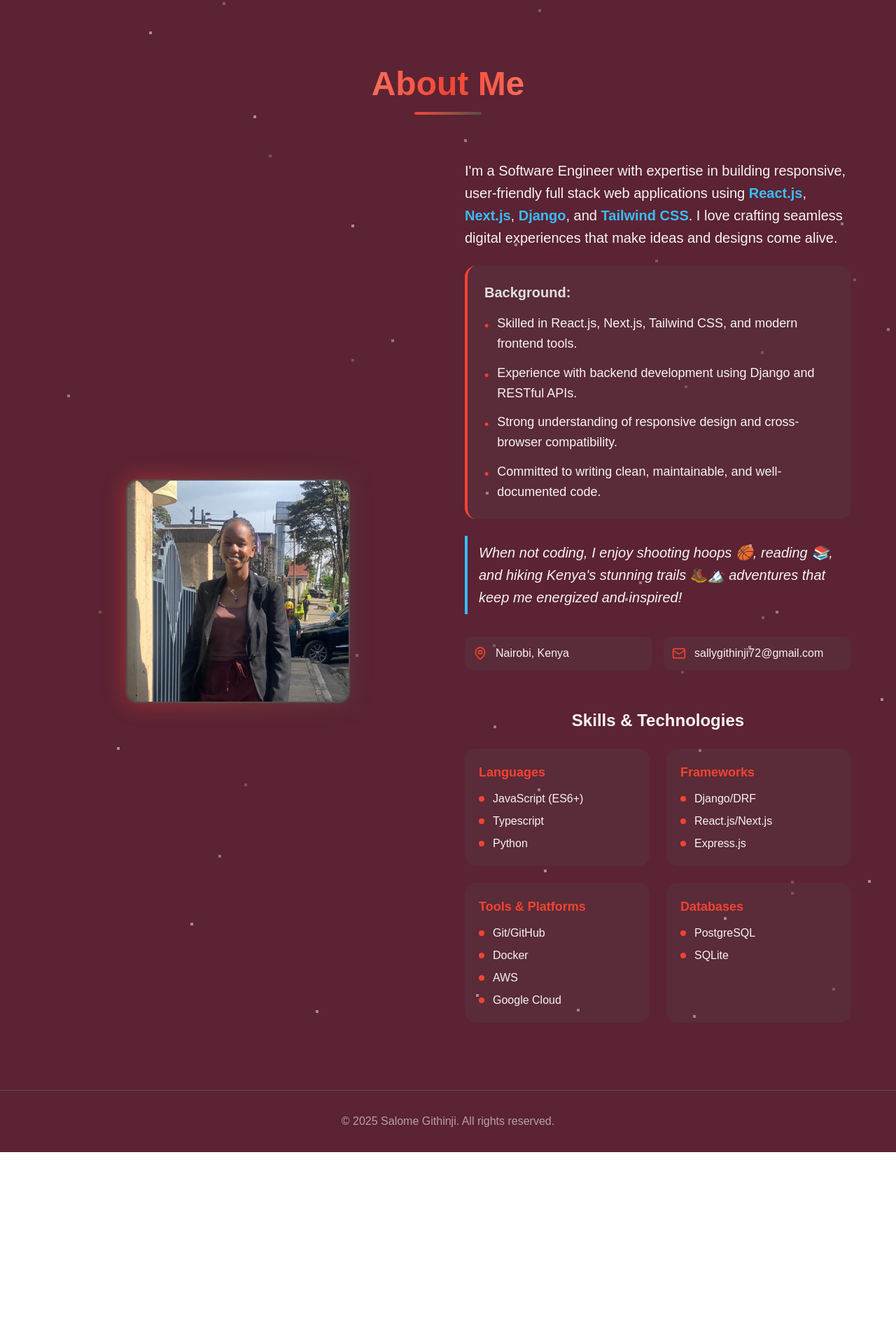
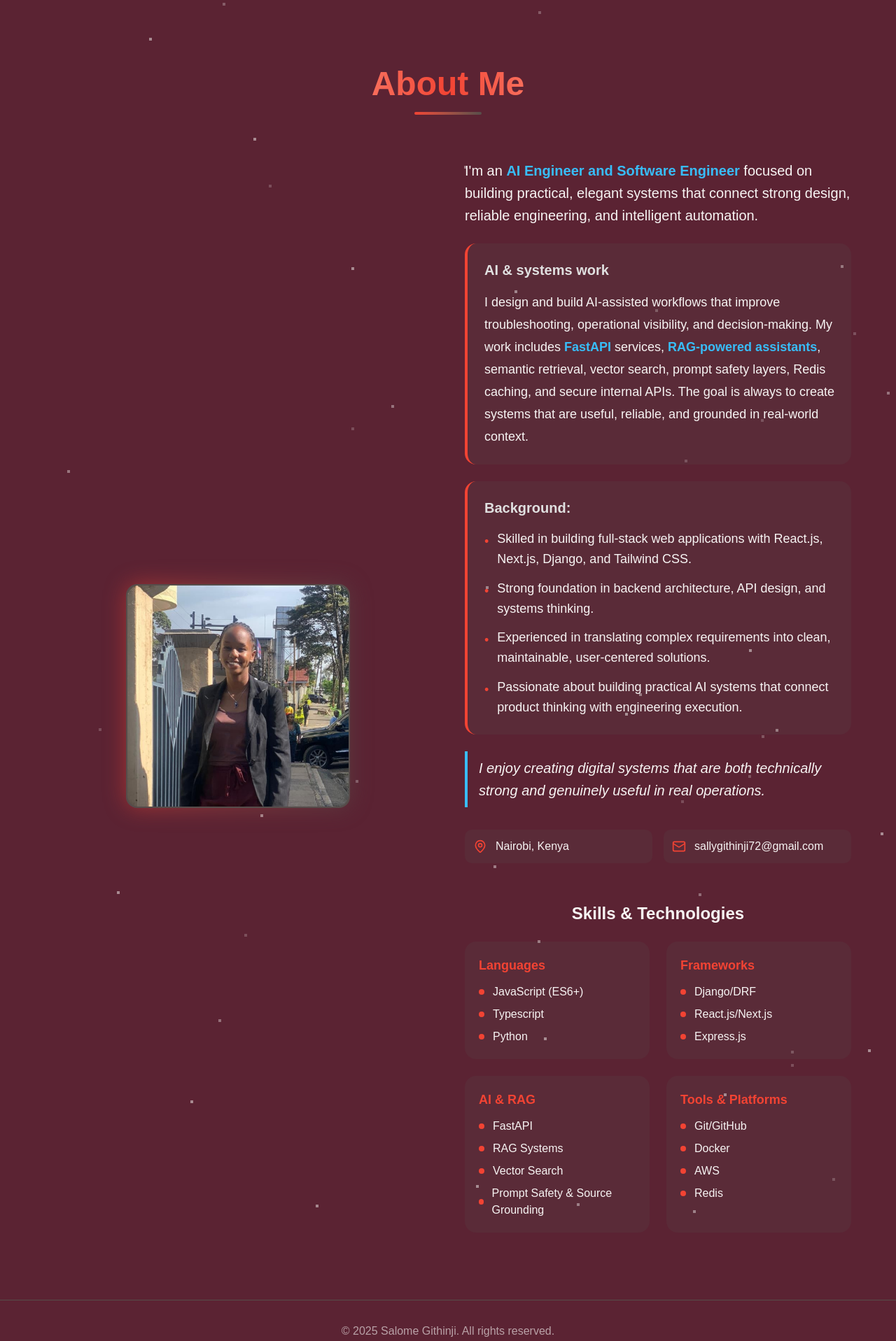
Before and after one commit to Salomegit/portfolio, a Next.js app: page / in a window 1280 px wide. Shown: the part 880-2797 px from the top of the page at 70% size. Before the commit the page ends 2527 px from the top, so only its background shows below. Built offline with nearby package versions, Linux system fonts and the light colour scheme.

Commit message:
new ai changes

```diff
--- a/pages/index.tsx
+++ b/pages/index.tsx
@@ -141,10 +141,9 @@ const HeroSection = () => (
       ))}
     </div>
 
-    <div className="text-center z-10 px-6">
-      {/* Animated Name */}
+    <div className="relative z-10 px-6 w-full max-w-4xl text-center">
       <motion.h1
-        className="text-6xl md:text-8xl font-bold text-[#F7F4F3] mb-4"
+        className="text-5xl md:text-7xl font-bold text-[#F7F4F3] mb-4"
         initial={{ y: 80, opacity: 0 }}
         animate={{ y: 0, opacity: 1 }}
         transition={{ duration: 0.8, ease: "easeOut" }}
@@ -152,33 +151,21 @@ const HeroSection = () => (
         Salome Githinji
       </motion.h1>
 
-      {/* Animated Subtitle */}
       <motion.p
         className="text-xl md:text-2xl text-[#d49d8b] mb-8 max-w-2xl mx-auto"
         initial={{ y: 40, opacity: 0 }}
         animate={{ y: 0, opacity: 1 }}
         transition={{ delay: 0.3, duration: 0.8, ease: "easeOut" }}
       >
-        Building digital solutions that transform ideas into reality
+        AI Engineer & Software Engineer
       </motion.p>
 
-      {/* Animated Buttons */}
       <motion.div
         className="flex justify-center space-x-4"
         initial={{ opacity: 0 }}
         animate={{ opacity: 1 }}
         transition={{ delay: 0.6, duration: 0.8 }}
       >
-        {/* <a
-          href="https://rxresu.me/sallygithinji72/salome-githinji-swe-cv"
-          target="_blank"
-          rel="noopener noreferrer"
-          className="bg-[#F24333] text-[#F7F4F3] px-8 py-3 rounded-lg font-medium hover:bg-opacity-90 transition-all"
-        >
-          View Resume
-        </a> */}
-
-        {/* Contact Me Button */}
         <a
           href="mailto:githinjisalome72@gmail.com"
           className="border border-[#F24333] text-[#F24333] px-8 py-3 rounded-lg font-medium hover:bg-[#F24333] hover:text-[#F7F4F3] transition-all"
@@ -233,13 +220,17 @@ const AboutSection = () => (
           <div className="text-[#F7F4F3] text-lg leading-relaxed space-y-6">
             {/* Intro paragraph */}
             <p className="text-xl leading-8">
-              I&apos;m a Software Engineer with expertise in building responsive, user-friendly full stack web applications using
-              <span className="font-semibold text-[#38bdf8]"> React.js</span>,
-              <span className="font-semibold text-[#38bdf8]"> Next.js</span>,
-              <span className="font-semibold text-[#38bdf8]"> Django</span>, and
-              <span className="font-semibold text-[#38bdf8]"> Tailwind CSS</span>.
-              I love crafting seamless digital experiences that make ideas and designs come alive.
+              I&apos;m an <span className="font-semibold text-[#38bdf8]">AI Engineer and Software Engineer</span> focused on building practical, elegant systems that connect strong design, reliable engineering, and intelligent automation.
             </p>
+
+            <div className="bg-[#564D4A]/20 p-6 rounded-2xl border-l-4 border-[#F24333]">
+              <h2 className="text-xl font-bold mb-4 text-[#E0E0E0]">AI & systems work</h2>
+              <p className="text-[#F7F4F3] leading-8">
+                I design and build AI-assisted workflows that improve troubleshooting, operational visibility, and decision-making.
+                My work includes <span className="font-semibold text-[#38bdf8]">FastAPI</span> services, <span className="font-semibold text-[#38bdf8]">RAG-powered assistants</span>, semantic retrieval, vector search, prompt safety layers, Redis caching, and secure internal APIs.
+                The goal is always to create systems that are useful, reliable, and grounded in real-world context.
+              </p>
+            </div>
 
             {/* Background section */}
             <div className="bg-[#564D4A]/20 p-6 rounded-2xl border-l-4 border-[#F24333]">
@@ -247,27 +238,26 @@ const AboutSection = () => (
               <ul className="space-y-3">
                 <li className="flex items-start">
                   <span className="text-[#F24333] mr-3 mt-1">•</span>
-                  Skilled in React.js, Next.js, Tailwind CSS, and modern frontend tools.
+                  Skilled in building full-stack web applications with React.js, Next.js, Django, and Tailwind CSS.
                 </li>
                 <li className="flex items-start">
                   <span className="text-[#F24333] mr-3 mt-1">•</span>
-                  Experience with backend development using Django and RESTful APIs.
+                  Strong foundation in backend architecture, API design, and systems thinking.
                 </li>
                 <li className="flex items-start">
                   <span className="text-[#F24333] mr-3 mt-1">•</span>
-                  Strong understanding of responsive design and cross-browser compatibility.
+                  Experienced in translating complex requirements into clean, maintainable, user-centered solutions.
                 </li>
                 <li className="flex items-start">
                   <span className="text-[#F24333] mr-3 mt-1">•</span>
-                  Committed to writing clean, maintainable, and well-documented code.
+                  Passionate about building practical AI systems that connect product thinking with engineering execution.
                 </li>
               </ul>
             </div>
 
             {/* Closing paragraph */}
             <p className="text-xl leading-8 italic border-l-4 border-[#38bdf8] pl-4 py-2">
-              When not coding, I enjoy shooting hoops 🏀, reading 📚, and hiking Kenya&apos;s stunning trails 🥾🏔️
-              adventures that keep me energized and inspired!
+              I enjoy creating digital systems that are both technically strong and genuinely useful in real operations.
             </p>
           </div>
 
@@ -323,6 +313,27 @@ const AboutSection = () => (
                 </ul>
               </div>
               <div className="bg-[#564D4A]/20 p-5 rounded-2xl hover:bg-[#564D4A]/30 transition-all duration-300">
+                <h4 className="text-[#F24333] font-semibold mb-3 text-lg">AI & RAG</h4>
+                <ul className="text-[#F7F4F3] space-y-2">
+                  <li className="flex items-center">
+                    <span className="w-2 h-2 bg-[#F24333] rounded-full mr-3"></span>
+                    FastAPI
+                  </li>
+                  <li className="flex items-center">
+                    <span className="w-2 h-2 bg-[#F24333] rounded-full mr-3"></span>
+                    RAG Systems
+                  </li>
+                  <li className="flex items-center">
+                    <span className="w-2 h-2 bg-[#F24333] rounded-full mr-3"></span>
+                    Vector Search
+                  </li>
+                  <li className="flex items-center">
+                    <span className="w-2 h-2 bg-[#F24333] rounded-full mr-3"></span>
+                    Prompt Safety & Source Grounding
+                  </li>
+                </ul>
+              </div>
+              <div className="bg-[#564D4A]/20 p-5 rounded-2xl hover:bg-[#564D4A]/30 transition-all duration-300">
                 <h4 className="text-[#F24333] font-semibold mb-3 text-lg">Tools & Platforms</h4>
                 <ul className="text-[#F7F4F3] space-y-2">
                   <li className="flex items-center">
@@ -339,20 +350,7 @@ const AboutSection = () => (
                   </li>
                   <li className="flex items-center">
                     <span className="w-2 h-2 bg-[#F24333] rounded-full mr-3"></span>
-                    Google Cloud
-                  </li>
-                </ul>
-              </div>
-              <div className="bg-[#564D4A]/20 p-5 rounded-2xl hover:bg-[#564D4A]/30 transition-all duration-300">
-                <h4 className="text-[#F24333] font-semibold mb-3 text-lg">Databases</h4>
-                <ul className="text-[#F7F4F3] space-y-2">
-                  <li className="flex items-center">
-                    <span className="w-2 h-2 bg-[#F24333] rounded-full mr-3"></span>
-                    PostgreSQL
-                  </li>
-                  <li className="flex items-center">
-                    <span className="w-2 h-2 bg-[#F24333] rounded-full mr-3"></span>
-                    SQLite
+                    Redis
                   </li>
                 </ul>
               </div>
```
